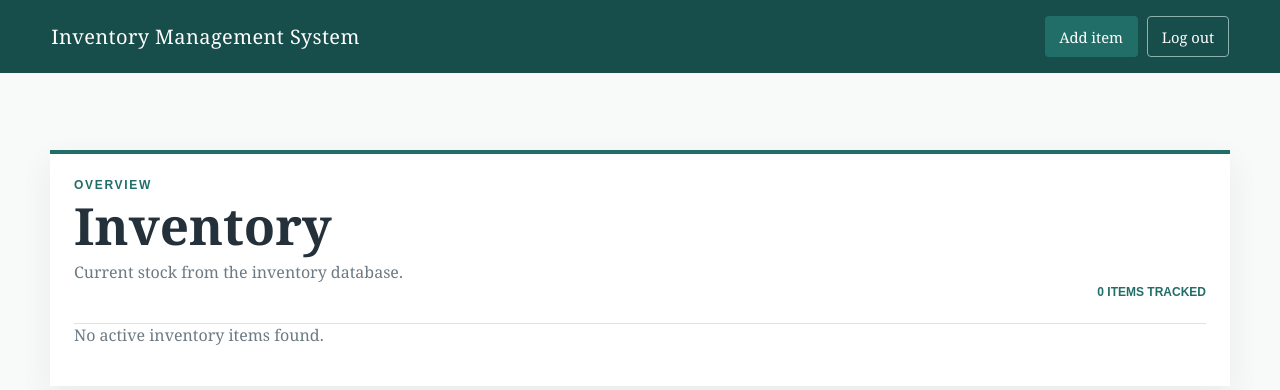
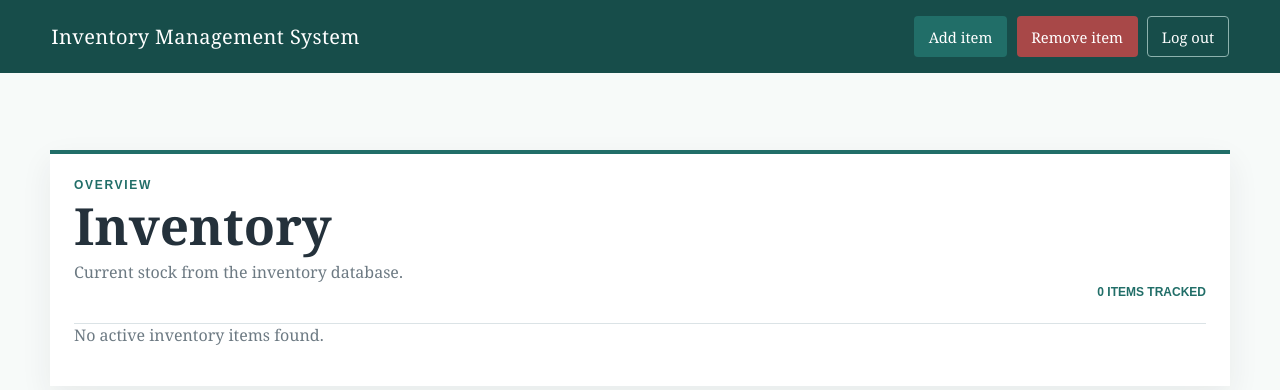
Before and after one commit to mhbuys/Inventory-Management-System, a Flask app: page / in a window 1280 px wide. Shown: the top 390 px of the page. Run offline with Flask 3, Linux system fonts and the light colour scheme; the visitor is signed in with stand-in values (Sample User, id 1); data that the repository does not hold is empty.

Commit message:
Add remove item action to inventory page
This adds a Remove item button to the inventory header, linking to the remove item page from the main inventory view so users can access the removal workflow directly.

```diff
--- a/template/inventory.html
+++ b/template/inventory.html
@@ -7,6 +7,7 @@
     <p class="brand">Inventory Management System</p>
     <nav class="banner-actions" aria-label="Inventory actions">
         <a class="button button-primary" href="{{ url_for('add_item_page') }}">Add item</a>
+        <a class="button button-danger" href="{{ url_for('remove_item_page') }}">Remove item</a>
         <a class="button button-quiet" href="{{ url_for('logout') }}">Log out</a>
     </nav>
 </header>
```
